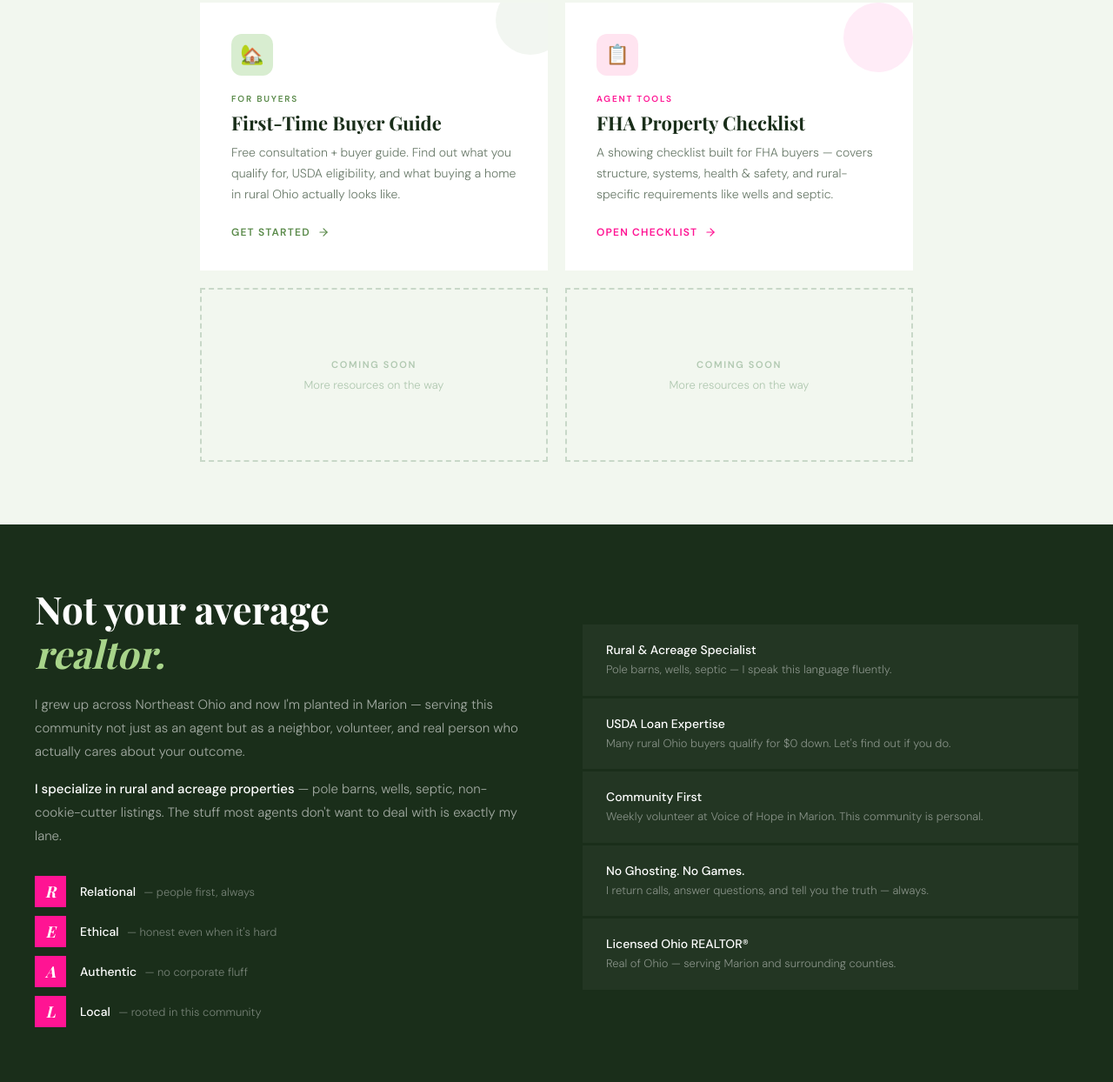
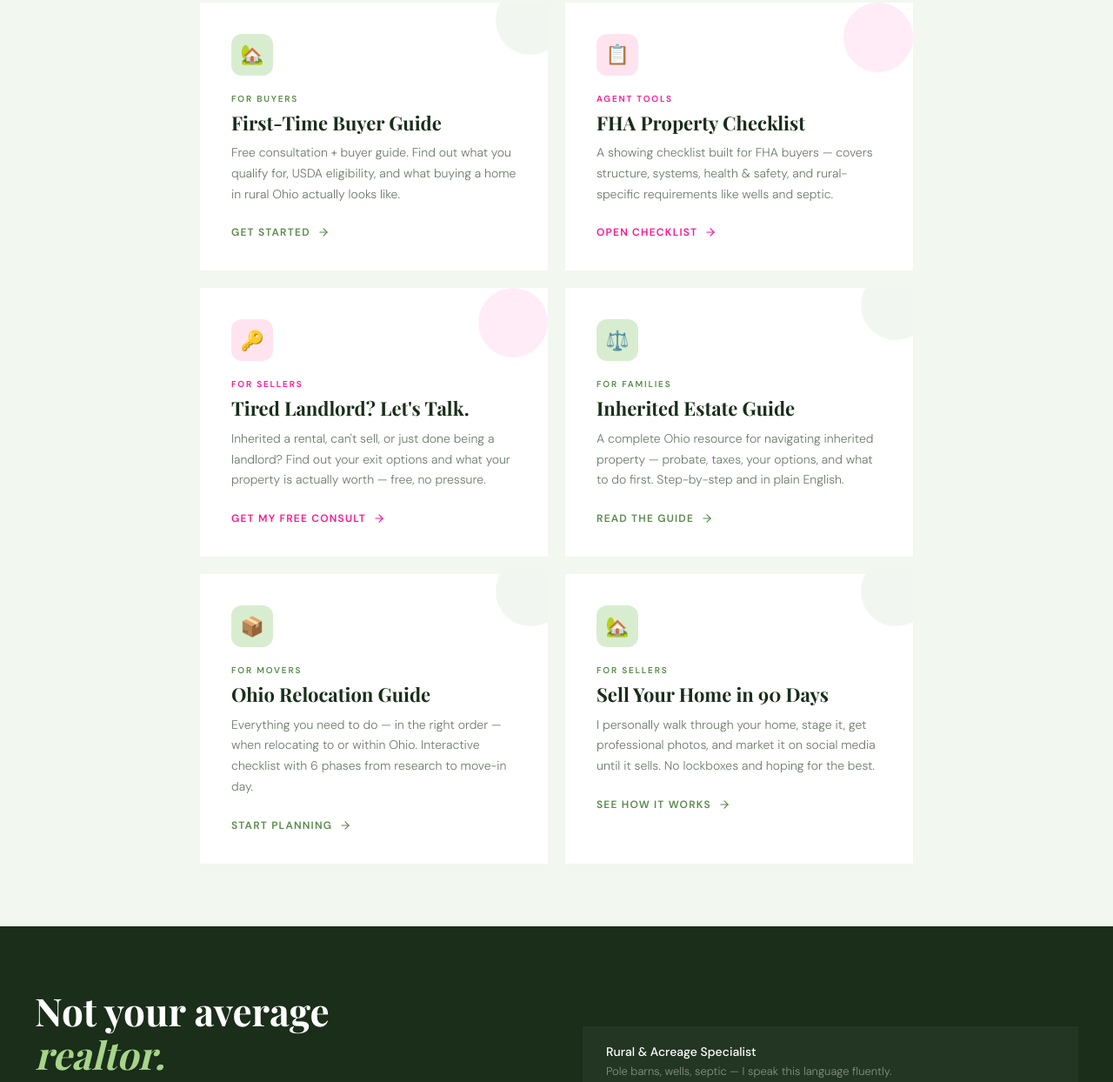
Before and after one commit to 1adykay/1adykay.github.io, a plain HTML site: page index.html in a window 1280 px wide. Shown: the part 718-1962 px from the top of the page at 87% size. Drawn offline with nearby package versions, Linux system fonts and the light colour scheme; a web font is replaced by a local one.

Commit message:
Update index.html

```diff
--- a/index.html
+++ b/index.html
@@ -480,10 +480,7 @@
       <div class="tool-label green">For Buyers</div>
       <div class="tool-name">First-Time Buyer Guide</div>
       <div class="tool-desc">Free consultation + buyer guide. Find out what you qualify for, USDA eligibility, and what buying a home in rural Ohio actually looks like.</div>
-      <div class="tool-link green">
-        Get Started
-        <svg xmlns="http://www.w3.org/2000/svg" width="14" height="14" viewBox="0 0 24 24" fill="none" stroke="currentColor" stroke-width="2" stroke-linecap="round" stroke-linejoin="round"><line x1="5" y1="12" x2="19" y2="12"/><polyline points="12 5 19 12 12 19"/></svg>
-      </div>
+      <div class="tool-link green">Get Started <svg xmlns="http://www.w3.org/2000/svg" width="14" height="14" viewBox="0 0 24 24" fill="none" stroke="currentColor" stroke-width="2" stroke-linecap="round" stroke-linejoin="round"><line x1="5" y1="12" x2="19" y2="12"/><polyline points="12 5 19 12 12 19"/></svg></div>
     </a>
 
     <a href="https://1adykay.github.io/fha-checklist/" class="tool-card pink">
@@ -491,21 +488,40 @@
       <div class="tool-label pink">Agent Tools</div>
       <div class="tool-name">FHA Property Checklist</div>
       <div class="tool-desc">A showing checklist built for FHA buyers — covers structure, systems, health & safety, and rural-specific requirements like wells and septic.</div>
-      <div class="tool-link pink">
-        Open Checklist
-        <svg xmlns="http://www.w3.org/2000/svg" width="14" height="14" viewBox="0 0 24 24" fill="none" stroke="currentColor" stroke-width="2" stroke-linecap="round" stroke-linejoin="round"><line x1="5" y1="12" x2="19" y2="12"/><polyline points="12 5 19 12 12 19"/></svg>
-      </div>
+      <div class="tool-link pink">Open Checklist <svg xmlns="http://www.w3.org/2000/svg" width="14" height="14" viewBox="0 0 24 24" fill="none" stroke="currentColor" stroke-width="2" stroke-linecap="round" stroke-linejoin="round"><line x1="5" y1="12" x2="19" y2="12"/><polyline points="12 5 19 12 12 19"/></svg></div>
     </a>
 
-    <div class="coming-soon">
-      <span>Coming Soon</span>
-      <p>More resources on the way</p>
-    </div>
+    <a href="https://1adykay.github.io/tired-landlord/" class="tool-card pink">
+      <div class="tool-icon pink">🔑</div>
+      <div class="tool-label pink">For Sellers</div>
+      <div class="tool-name">Tired Landlord? Let's Talk.</div>
+      <div class="tool-desc">Inherited a rental, can't sell, or just done being a landlord? Find out your exit options and what your property is actually worth — free, no pressure.</div>
+      <div class="tool-link pink">Get My Free Consult <svg xmlns="http://www.w3.org/2000/svg" width="14" height="14" viewBox="0 0 24 24" fill="none" stroke="currentColor" stroke-width="2" stroke-linecap="round" stroke-linejoin="round"><line x1="5" y1="12" x2="19" y2="12"/><polyline points="12 5 19 12 12 19"/></svg></div>
+    </a>
 
-    <div class="coming-soon">
-      <span>Coming Soon</span>
-      <p>More resources on the way</p>
-    </div>
+    <a href="https://1adykay.github.io/inherited-estate/" class="tool-card green">
+      <div class="tool-icon green">⚖️</div>
+      <div class="tool-label green">For Families</div>
+      <div class="tool-name">Inherited Estate Guide</div>
+      <div class="tool-desc">A complete Ohio resource for navigating inherited property — probate, taxes, your options, and what to do first. Step-by-step and in plain English.</div>
+      <div class="tool-link green">Read the Guide <svg xmlns="http://www.w3.org/2000/svg" width="14" height="14" viewBox="0 0 24 24" fill="none" stroke="currentColor" stroke-width="2" stroke-linecap="round" stroke-linejoin="round"><line x1="5" y1="12" x2="19" y2="12"/><polyline points="12 5 19 12 12 19"/></svg></div>
+    </a>
+
+    <a href="https://1adykay.github.io/relocation-guide/" class="tool-card green">
+      <div class="tool-icon green">📦</div>
+      <div class="tool-label green">For Movers</div>
+      <div class="tool-name">Ohio Relocation Guide</div>
+      <div class="tool-desc">Everything you need to do — in the right order — when relocating to or within Ohio. Interactive checklist with 6 phases from research to move-in day.</div>
+      <div class="tool-link green">Start Planning <svg xmlns="http://www.w3.org/2000/svg" width="14" height="14" viewBox="0 0 24 24" fill="none" stroke="currentColor" stroke-width="2" stroke-linecap="round" stroke-linejoin="round"><line x1="5" y1="12" x2="19" y2="12"/><polyline points="12 5 19 12 12 19"/></svg></div>
+    </a>
+
+    <a href="https://1adykay.github.io/sell-90-days/" class="tool-card green">
+      <div class="tool-icon green">🏡</div>
+      <div class="tool-label green">For Sellers</div>
+      <div class="tool-name">Sell Your Home in 90 Days</div>
+      <div class="tool-desc">I personally walk through your home, stage it, get professional photos, and market it on social media until it sells. No lockboxes and hoping for the best.</div>
+      <div class="tool-link green">See How It Works <svg xmlns="http://www.w3.org/2000/svg" width="14" height="14" viewBox="0 0 24 24" fill="none" stroke="currentColor" stroke-width="2" stroke-linecap="round" stroke-linejoin="round"><line x1="5" y1="12" x2="19" y2="12"/><polyline points="12 5 19 12 12 19"/></svg></div>
+    </a>
 
   </div>
 </section>
@@ -578,6 +594,10 @@
   <div class="footer-links">
     <a href="https://1adykay.github.io/buyer-leads/">Buyer Guide</a>
     <a href="https://1adykay.github.io/fha-checklist/">FHA Checklist</a>
+    <a href="https://1adykay.github.io/tired-landlord/">Tired Landlord</a>
+    <a href="https://1adykay.github.io/inherited-estate/">Inherited Estate</a>
+    <a href="https://1adykay.github.io/relocation-guide/">Relocation Guide</a>
+    <a href="https://1adykay.github.io/sell-90-days/">Sell in 90 Days</a>
     <a href="mailto:mckaylajodon@gmail.com">Contact</a>
   </div>
 </footer>
```
